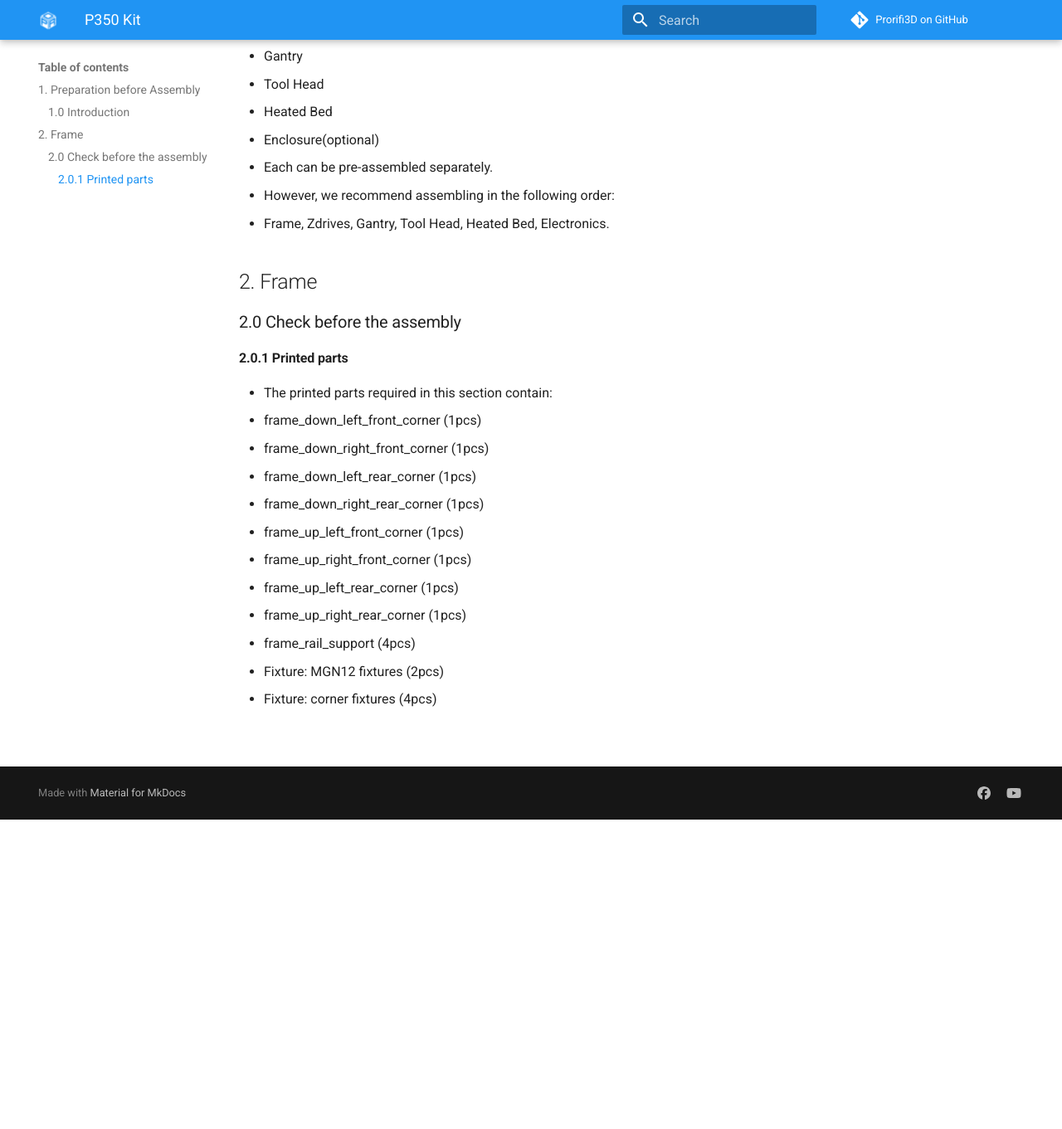
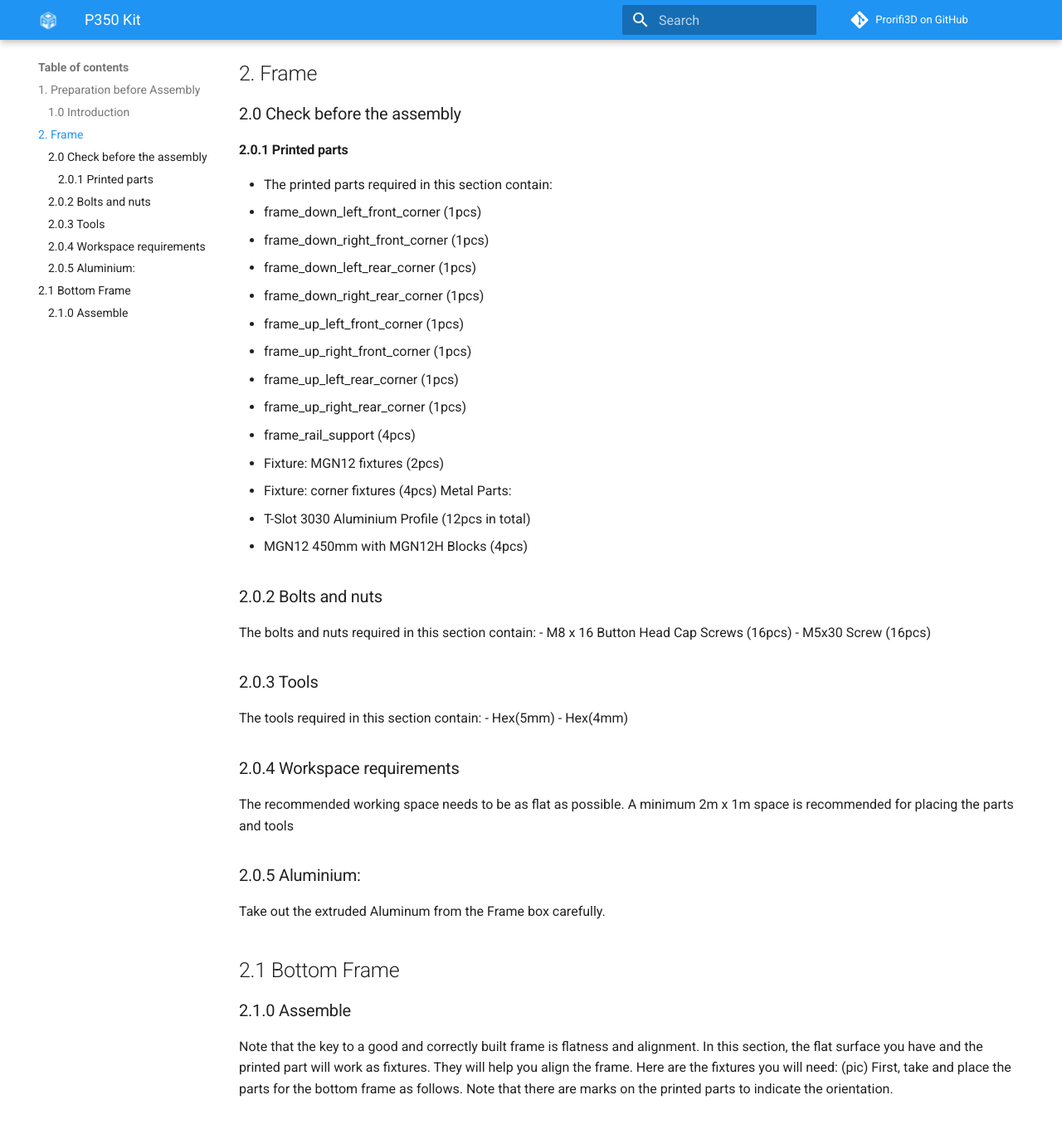
Before and after one commit to Prorifi3D-Official/Prorifi3D-Upgrades, an MkDocs documentation site: the page built from docs/P350_kit_guide.md, in a window 1280 px wide and 1400 px high, scrolled down 412 px. Shown: the top 1361 px of the window at 83% size. Built offline with MkDocs 1.6.1 and Material for MkDocs 9.7.7, drawn with Linux system fonts in a browser that asks for light colours; comment, search, counter and statistics services are not loaded; some of the changed text lies outside the part shown.

Commit message:
guide update

```diff
--- a/docs/P350_kit_guide.md
+++ b/docs/P350_kit_guide.md
@@ -8,7 +8,7 @@ hide: navigation
 ### 1.0 Introduction
 <span style="color:red"> **READ THE INSTRUCTIONS BEFORE ASSEMBLY!!** </span>
 
-- The P350 features a modular design and comprises the following main modules:
+The P350 features a modular design and comprises the following main modules:
 - Frame
 - Zdrive
 - Gantry
@@ -33,3 +33,36 @@ hide: navigation
 - frame_rail_support (4pcs)
 - Fixture: MGN12 fixtures (2pcs)
 - Fixture: corner fixtures (4pcs)
+Metal Parts:
+- T-Slot 3030 Aluminium Profile (12pcs in total)
+- MGN12 450mm with MGN12H Blocks (4pcs)
+### 2.0.2 Bolts and nuts
+The bolts and nuts required in this section contain:
+- M8 x 16 Button Head Cap Screws (16pcs)
+- M5x30  Screw (16pcs)
+### 2.0.3 Tools
+The tools required in this section contain:
+- Hex(5mm)
+- Hex(4mm)
+### 2.0.4 Workspace requirements
+The recommended working space needs to be as flat as possible. A minimum 2m x 1m space         is recommended for placing the parts and tools
+### 2.0.5 Aluminium:
+Take out the extruded Aluminum from the Frame box carefully.
+## 2.1 Bottom Frame
+### 2.1.0 Assemble
+Note that the key to a good and correctly built frame is flatness and alignment.
+In this section, the flat surface you have and the printed part will work as fixtures. They will help you align the frame.
+Here are the fixtures you will need:
+(pic)
+First, take and place the parts for the bottom frame as follows. Note that there are marks on the printed parts to indicate the orientation.
+![alt alternative text](./src/assets/P350_guide/Frame_main2.PNG)
+![alt alternative text](./src/assets/P350_guide/Frame_main1.PNG)
+Use the fixture to help you align the Aluminium profile. The boss on the fixture should fit nicely into the slots of the profiles.
+![alt alternative text](./src/assets/P350_guide/Frame_main12.PNG)
+Then put the M8 screws on. Tighten the screws against the table using the four corner fixtures.
+![alt alternative text](./src/assets/P350_guide/Frame_main13.PNG)
+Insert an M5x30 screw into the printed parts, and attach the T-nut (3030 M5).
+![alt alternative text](./src/assets/P350_guide/Frame_main4.PNG)
+For T-nut, you should always make sure it is turned 90 degrees correctly before tightening.
+You can check this [video](https://youtu.be/_kZTA5S2jWY?si=gpDFgc6bVI7_g-RN) to see how it is done.
+![alt alternative text](./src/assets/P350_guide/Frame_main15.PNG)
```
Also changed, not shown: docs/src/assets/P350_guide/Frame_main12.PNG (renamed from docs/src/assets/P350_guide/Frame_rail4.PNG), docs/src/assets/P350_guide/Frame_main13.PNG (renamed from docs/src/assets/P350_guide/Frame_rail5.PNG), docs/src/assets/P350_guide/Frame_main14.PNG (renamed from docs/src/assets/P350_guide/Frame_rail6.PNG), docs/src/assets/P350_guide/Frame_main15.PNG (renamed from docs/src/assets/P350_guide/Frame_rail7.PNG), docs/src/assets/P350_guide/Frame_main16.PNG (renamed from docs/src/assets/P350_guide/Frame_rail8.PNG).
